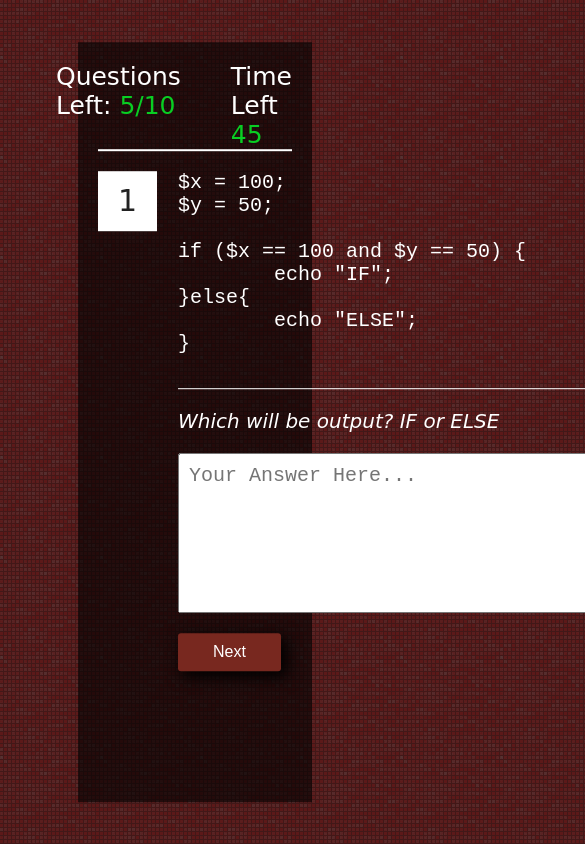
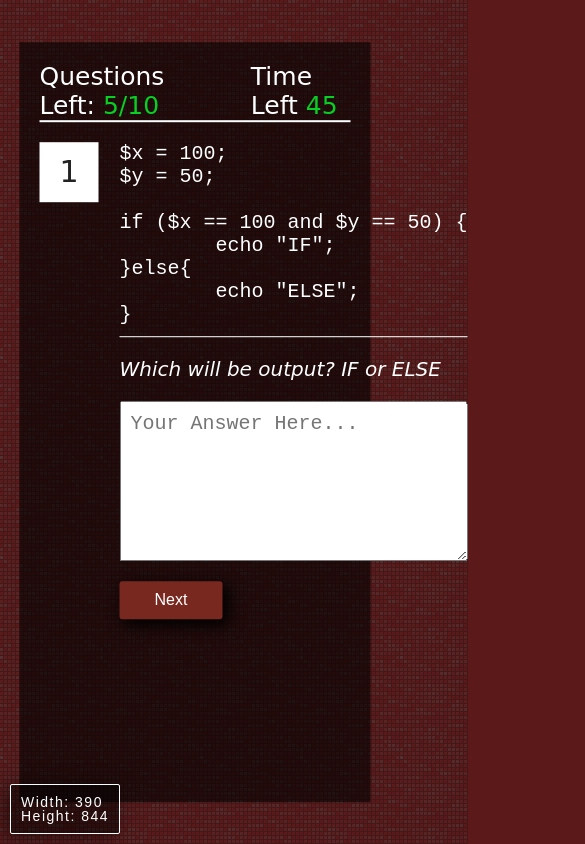
Before and after one commit to mustafa-mahmud/myQuize, a plain HTML site: page index.html in a window 390 px wide. Shown: the top 844 px of the page, 585 px wide, since content can reach past the window. Drawn offline with Linux system fonts and the light colour scheme; a web font is replaced by a local one.

Commit message:
responsive ended

```diff
--- /dev/null
+++ b/browserSize.js
@@ -0,0 +1,46 @@
+window.addEventListener('DOMContentLoaded', () => {
+	const body = document.querySelector('body');
+	const sizeDiv = document.createElement('div');
+	const rgba = 'rgba(0,0,0,0.3)'.replace(/[^,]+(?=\))/, '0.5');
+	sizeDiv.id = 'browserSize';
+	sizeDiv.style.position = 'fixed';
+	sizeDiv.style.minWidth = '100px';
+	sizeDiv.style.minheight = '50px';
+	sizeDiv.style.bottom = '10px';
+	sizeDiv.style.left = '10px';
+	sizeDiv.style.padding = '10px';
+	sizeDiv.style.fontSize = '14px';
+	sizeDiv.style.color = '#fff';
+	sizeDiv.style.letterSpacing = '1.5px';
+	sizeDiv.style.backgroundColor = `${rgba}`;
+	sizeDiv.style.boxShadow = `-5px 3px 20px ${rgba}`;
+	sizeDiv.style.zIndex = '9999999999999';
+	sizeDiv.style.margin = '0px';
+	sizeDiv.style.border = '1px solid #ffffff';
+	sizeDiv.style.fontFamily = 'Arial, Helvetica, sans-serif';
+	sizeDiv.style.borderRadius = '2px';
+
+	sizeDiv.innerHTML = `
+		<p class='scriptWidth'>Width: ?</p>
+		<p class='scriptHeight'>Height: ?</p>
+	`;
+
+	body.appendChild(sizeDiv);
+	document.querySelector('.scriptWidth').style.margin = '0px';
+	document.querySelector('.scriptWidth').style.lineHeight = '1';
+	document.querySelector('.scriptHeight').style.margin = '0px';
+	document.querySelector('.scriptHeight').style.lineHeight = '1';
+
+	const widthBody = document.querySelector('.scriptWidth');
+	const heightBody = document.querySelector('.scriptHeight');
+
+	widthBody.innerHTML = `Width: ${window.innerWidth}`;
+	heightBody.innerHTML = `Height: ${window.innerHeight}`;
+
+	window.addEventListener('resize', () => {
+		const width = window.innerWidth;
+		const height = window.innerHeight;
+		widthBody.innerHTML = `Width: ${width}`;
+		heightBody.innerHTML = `Height: ${height}`;
+	})
+});
--- a/index.html
+++ b/index.html
@@ -32,16 +32,14 @@
 				</div>
 				<div class="quize__body">
 					<div class="quize__details">
-						<pre>
-$x = 100;
+						<pre><code>$x = 100;
 $y = 50;
 
 if ($x == 100 and $y == 50) {
 	echo "IF";
 }else{
 	echo "ELSE";
-}
-						</pre>
+}</code></pre>
 					</div>
 					<div class="quize__question">
 						Which will be output? IF or ELSE
@@ -57,6 +55,7 @@ if ($x == 100 and $y == 50) {
 		</div>
 	</div>
 
+	<script src="browserSize.js"></script>
 	<script src="js/app.js"></script>
 </body>
 
--- a/main.scss
+++ b/main.scss
@@ -93,6 +93,10 @@ body {
 	transform: translate(-50%, -50%);
 	color: #fff;
 
+	@media only screen and (max-width: 950px) {
+		width: 90%;
+	}
+
 	.left {
 		display: flex;
 		justify-content: flex-end;
@@ -114,7 +118,7 @@ body {
 	.quize {
 		&__container {
 			display: grid;
-			grid-template-columns: 5rem max-content;
+			grid-template-columns: 5rem 1fr;
 			grid-template-rows: repeat(2, min-content);
 			gap: 0 3rem;
 		}
@@ -144,7 +148,11 @@ body {
 			margin-bottom: 2rem;
 
 			pre {
-				font-size: 2rem;
+				display: initial;
+
+				code {
+					font-size: 2rem;
+				}
 			}
 		}
 
```
Also changed, not shown: main.css, 1 other file.
